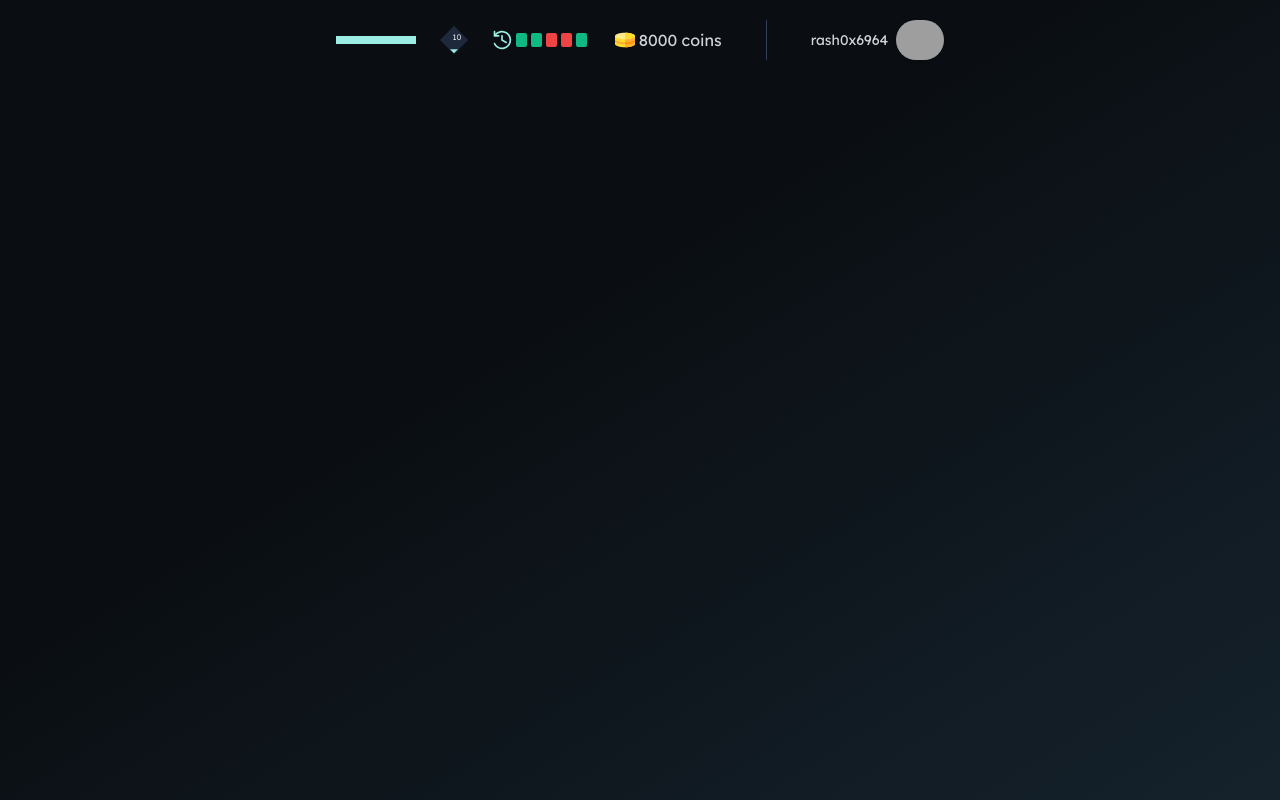
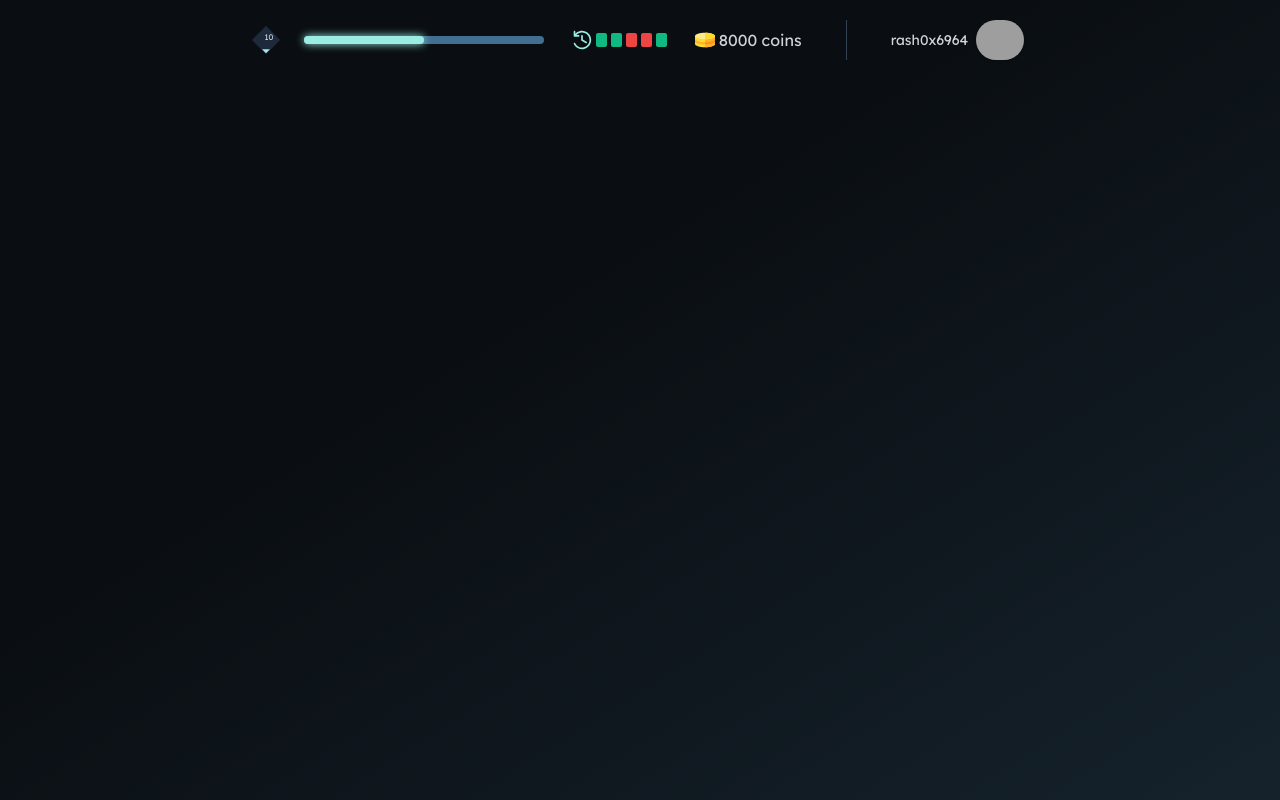
Before and after one commit to rash0x6964/ft_transcendence, a Next.js app: page / in a window 1280 px wide. Built offline with nearby package versions, Linux system fonts and the light colour scheme; grey boxes are pictures that could not be loaded.

Commit message:
Co-authored-by:  med-ghali <tagemouati.medghali@gmail.com>

```diff
--- a/src/components/MainNavBar.tsx
+++ b/src/components/MainNavBar.tsx
@@ -35,6 +35,11 @@ export default function MainNavBar({ coins }: Props) {
         ))}
       </div>
 
+      <div className="w-60 h-2 bg-secondary-100 my-auto rounded relative">
+        <div className="bg-primary w-1/2 h-full rounded absolute blur-sm"></div>
+        <div className="bg-primary w-1/2 h-full rounded "></div>
+      </div>
+
       <div className="w-5 h-5 my-auto bg-slate-800 rotate-45 relative ">
         <div className="w-0 h-0 border-l-4 border-l-transparent border-t-4 border-primary border-r-4 border-r-transparent rotate-[-45deg] bottom-0 right-[-2px] absolute"></div>
         <div className="text-[8px] text-center absolute rotate-[-45deg] mr-2  w-full">
@@ -42,9 +47,6 @@ export default function MainNavBar({ coins }: Props) {
         </div>
       </div>
 
-      <div className="w-30 h-2 bg-secondary-100 my-auto">
-        <div className="bg-primary w-20 h-full"></div>
-      </div>
     </div>
   )
 }
```
